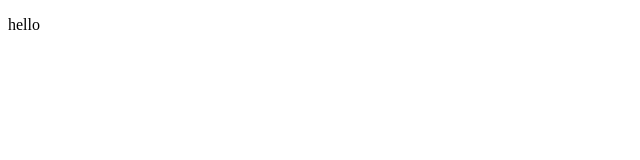
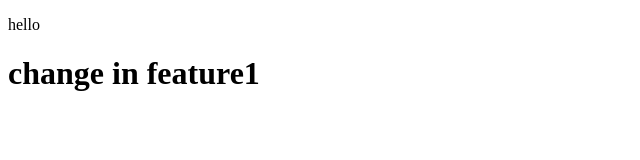
Before and after one commit to nishita1705/temp, a plain HTML site: page index.html in a window 1280 px wide. Shown: the whole page, without its empty margins (0-640 px from the left). Drawn offline with Linux system fonts and the light colour scheme.

Commit message:
feature1 change

```diff
--- a/index.html
+++ b/index.html
@@ -7,5 +7,6 @@
 </head>
 <body>
     <p>hello</p>
+    <h1>change in feature1</h1>
 </body>
 </html>
```
